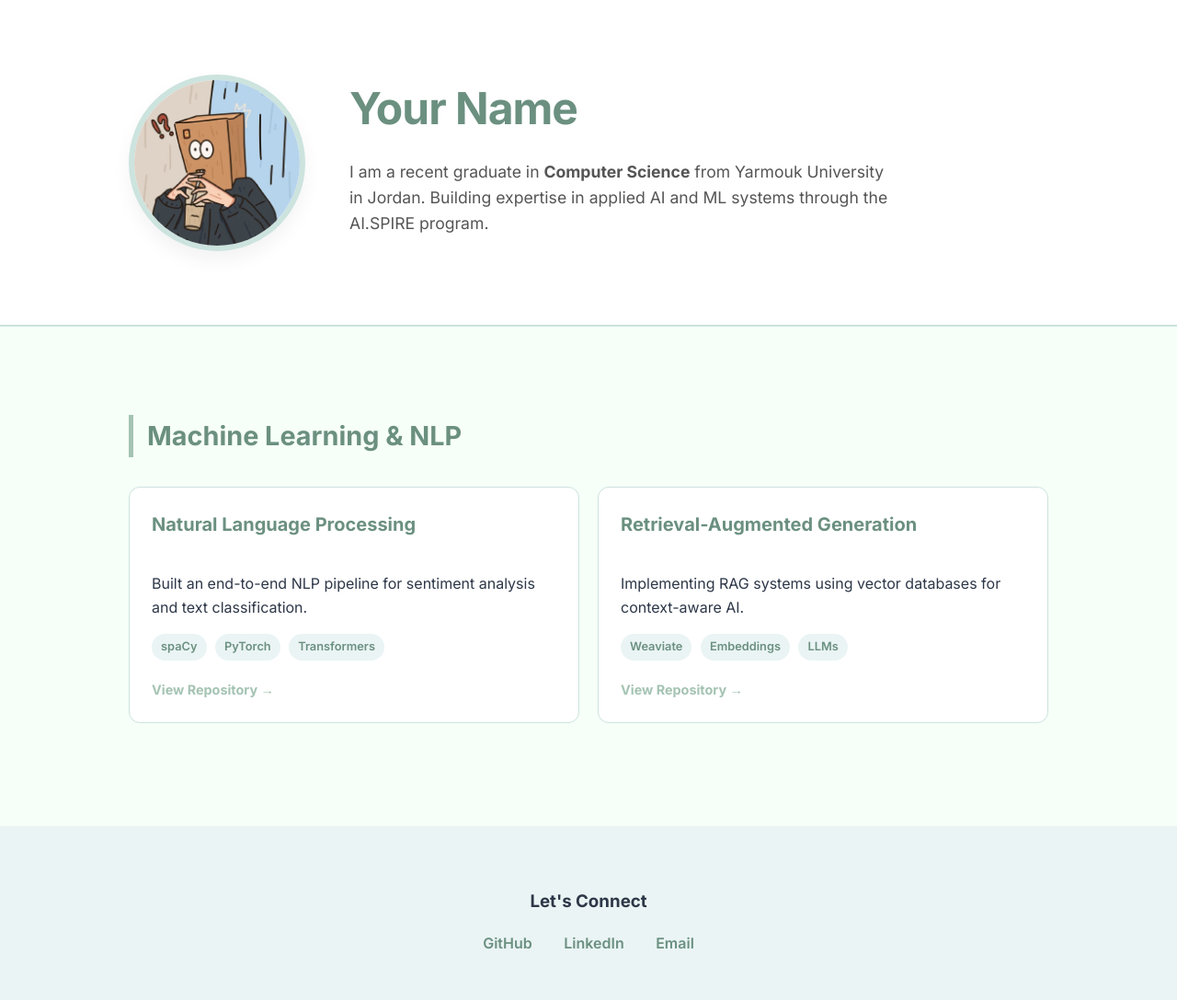
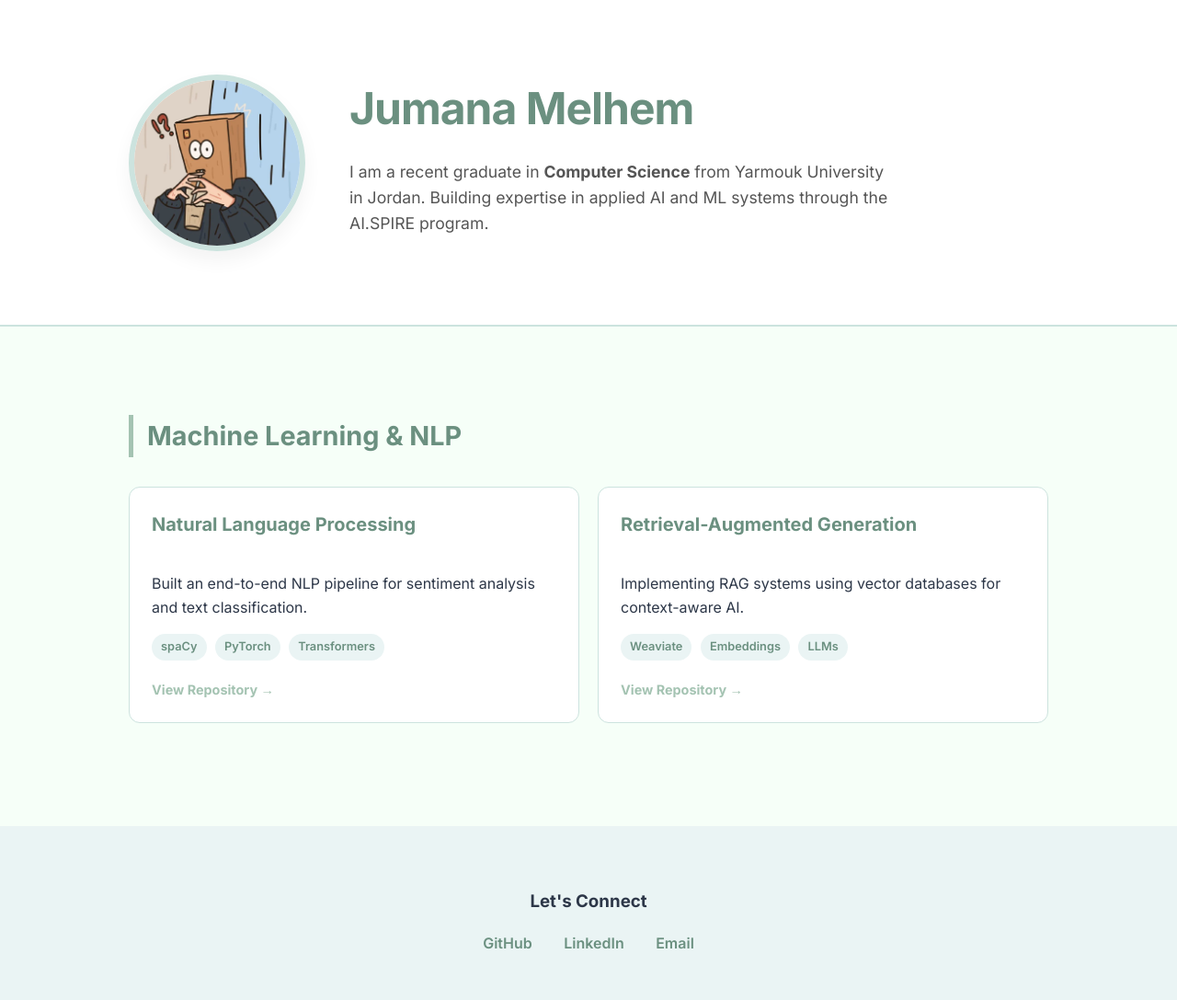
Before and after one commit to Jumana-ML/Jumana-ML.github.io, a Jekyll site: the page index.html, which Jekyll copies as it is, in a window 1280 px wide. Shown: the whole page at 92% size. Built offline with Jekyll 4.4.1, drawn with Linux system fonts in a browser that asks for light colours.

Commit message:
Update index.html

```diff
--- a/index.html
+++ b/index.html
@@ -159,10 +159,10 @@
 <header>
     <div class="header-container">
         <!-- ضع رابط صورتك هنا -->
-        <img src="Jumana.jpg" alt="Jumana" class="profile-img">
+        <img src="Jumana.jpg" alt="Your Name" class="profile-img">
 
         <div class="header-text">
-            <h1>Your Name</h1>
+            <h1>Jumana Melhem</h1>
             <p>
                 I am a recent graduate in <strong>Computer Science</strong> from Yarmouk University in Jordan.
                 Building expertise in applied AI and ML systems through the AI.SPIRE program.
```
